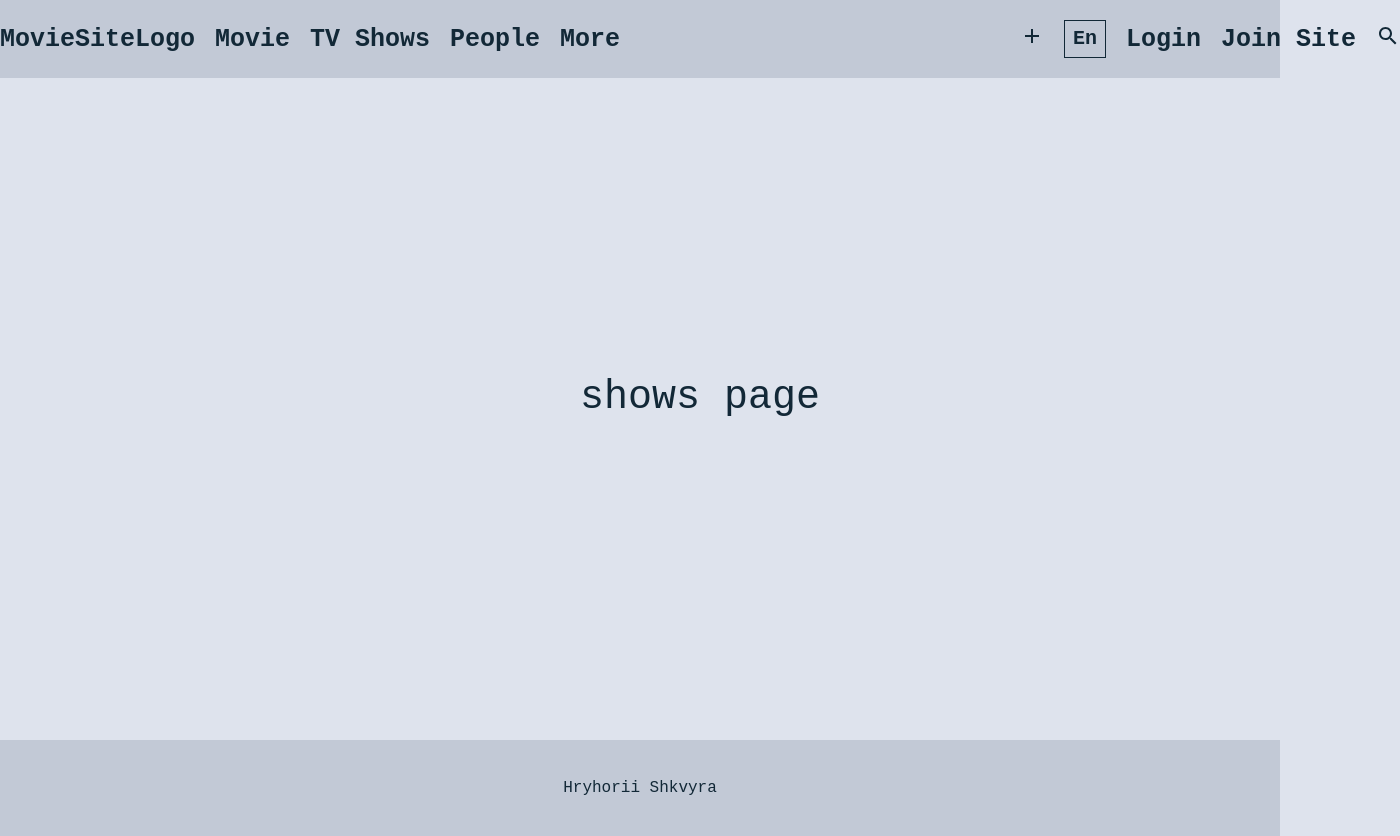
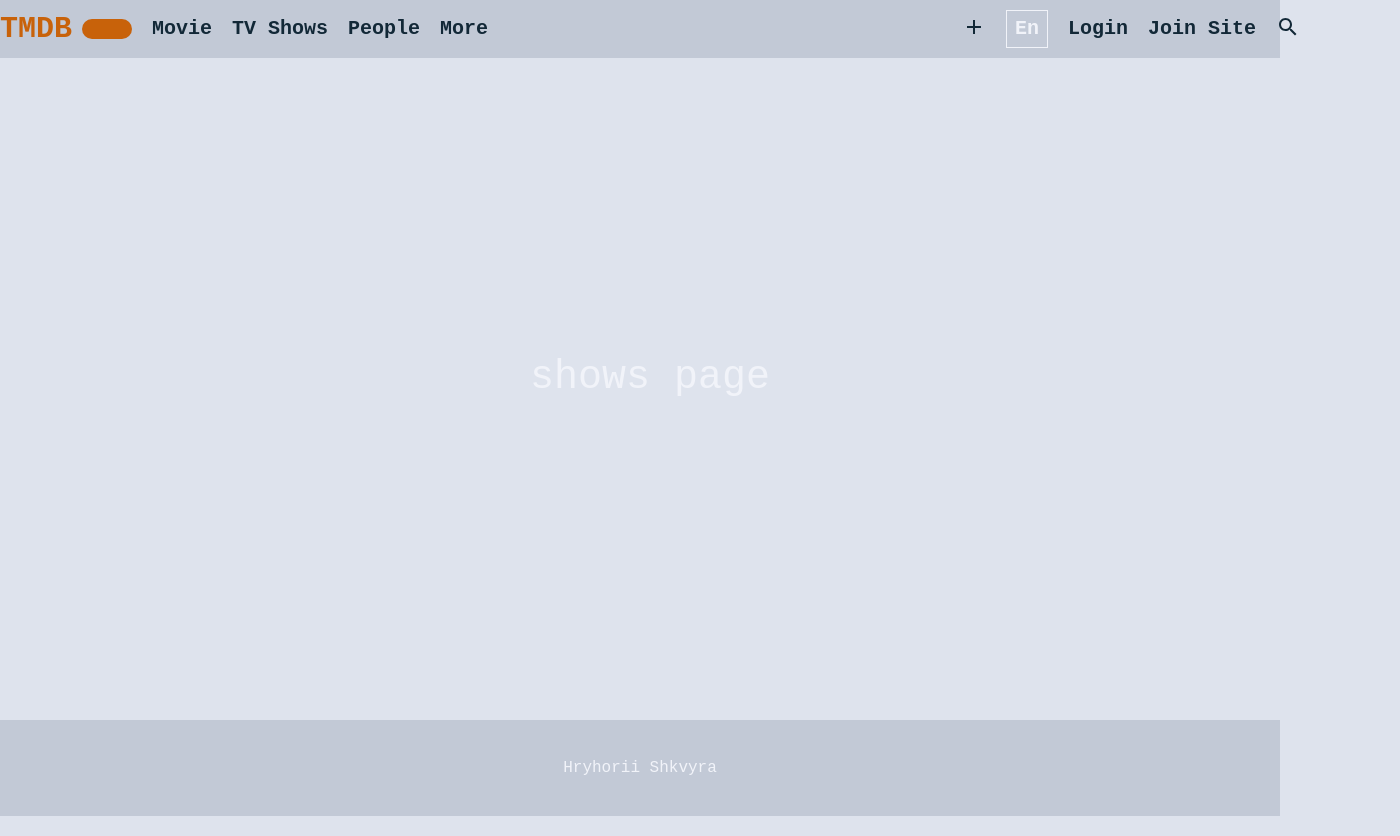
Before and after one commit to HryhoriiShkvyra/movie-app, a React (Create React App) app: page /shows in a window 1280 px wide. Shown: the whole page, 1400 px wide, since content can reach past the window. Built offline with nearby package versions, Linux system fonts and the light colour scheme.

Commit message:
add some basic requests to server

```diff
--- a/package.json
+++ b/package.json
@@ -10,6 +10,7 @@
     "@testing-library/jest-dom": "^5.16.5",
     "@testing-library/react": "^13.4.0",
     "@testing-library/user-event": "^13.5.0",
+    "node-fetch": "^2.6.11",
     "react": "^18.2.0",
     "react-dom": "^18.2.0",
     "react-router-dom": "^6.12.1",
--- a/src/App.js
+++ b/src/App.js
@@ -6,20 +6,54 @@ import {
   RouterProvider
 } from "react-router-dom";
 import Index from "./Components/Pages/Index/Index";
-
+import Header from './Components/Header/Header';
+import Footer from './Components/Footer/Footer';
+import Movie from "./Components/Pages/Movie/Movie"
+import Shows from './Components/Pages/Shows/Shows';
+import People from './Components/Pages/People/People';
+import More from './Components/Pages/More/More';
 
 
 
 function App() {
 
+
+
+  const  Layout = () => {
+    return(
+      <div className="app">
+        <Header/>
+        <Outlet/>
+        <Footer/>
+      </div>
+
+    )
+  }
+
 const router = createBrowserRouter([
   {
     path: "/",
-      element: <Outlet/>,
+    element: <Layout/>,
     children: ([
       {
         path: "/",
-          element: <Index/>
+        element: <Index/>,
+      },
+      {
+        path: "/movie",
+        element: <Movie/>
+      },
+      {
+        path: "/shows",
+        element: <Shows/>
+      },
+      {
+        path: "/people",
+        element: <People/>
+      },
+      {
+        path: "/more",
+        element: <More/>
       }
     ])
   }
@@ -29,10 +63,7 @@ function App() {
 
   return (
     <div className="App">
-
-
-
-
+      <RouterProvider router={router}/>
     </div>
   );
 }
--- a/src/Components/Header/Header.css
+++ b/src/Components/Header/Header.css
@@ -14,9 +14,9 @@
     align-items: center;
     gap: 20px;
 
-    padding: 20px 0;
+    padding: 10px 0;
 
-    font-size: 25px;
+    font-size: 20px;
     font-weight: 700;
     cursor: pointer;
 
@@ -33,6 +33,31 @@
     color: var(--lt-color-blue-700);
 }
 
+.logo {
+    display: block;
+    text-decoration: none;
+}
+
+.logo-wrapper {
+    display: flex;
+    align-items: center;
+    gap: 10px;
+}
+
+.logo-text {
+    font-size: 30px;
+    color: var(--lt-color-orange-600);
+    border: none;
+}
+
+.logo-rectangle {
+    width: 50px;
+    height: 20px;
+    background-color: var(--lt-color-orange-600);
+    border-radius: 20px;
+
+}
+
 .header-col-lang {
     padding: 8px;
     border: 1px solid;
@@ -47,3 +72,25 @@
     color: var(--lt-color-orange-600);
     transition: all ease .5s;
 }
+
+/* ------------------------//------------------------- */
+
+.search-bar-wrapper {
+    position: relative;
+
+}
+
+.search-bar {
+    position: absolute;
+    display: block;
+    width: 1200px;
+    margin: 0 auto;
+    padding: 10px 15px ;
+
+    background-color: var(--lt-color-gray-300);
+    border: none;
+    outline: none;
+    font-size: 15px;
+    border-top: 1px solid var(--lt-color-gray-500);
+    border-bottom: 1px solid var(--lt-color-gray-500);
+}
--- a/src/Components/Header/Header.jsx
+++ b/src/Components/Header/Header.jsx
@@ -2,15 +2,37 @@ import React from "react";
 import "./Header.css";
 import AddIcon from "@mui/icons-material/Add";
 import SearchIcon from "@mui/icons-material/Search"
+import CloseIcon from "@mui/icons-material/Close"
 import { Link } from "react-router-dom";
 
 const Header = () => {
+
+    const [isLang, setIsLang] = React.useState(false);
+    const [inputValue, setInputValue] = React.useState("")
+
+
+
+    function handleInputDown (event) {
+        if (event.key === "Enter") {
+            fetch(process.env.REACT_APP_BASE_URL + `movie/157336?api_key=` + process.env.REACT_APP_TOKEN)
+            .then(response => (response.json()))
+            .then(data => console.log(data))
+        }
+        // setInputValue(event.target.value)
+    }
+
     return(
+        <>
             <div className="header">
                 <div className="container">
                     <div className="header-wrapper">
                         <div className="header-left">
-                        <Link className="header-col" to="/">MovieSiteLogo</Link>
+                            <Link className="logo" to="/">
+                                <div className="logo-wrapper">
+                                    <div className="logo-text">TMDB</div>
+                                    <div className="logo-rectangle"></div>
+                                </div>
+                            </Link>
                             <Link className="header-col" to="/movie">Movie</Link>
                             <Link className="header-col" to="/shows">TV Shows</Link>
                             <Link className="header-col" to="/people">People</Link>
@@ -21,11 +43,40 @@ const Header = () => {
                             <div className="header-col-lang">En</div>
                             <Link className="header-col">Login</Link>
                             <Link className="header-col">Join Site</Link>
-                        <Link className="header-col"><SearchIcon/></Link>
+                            <div>
+                                {isLang === false ?
+                                    <div
+                                        onClick={event => setIsLang(true)}
+                                        className="header-col" >
+                                        <SearchIcon/>
+                                    </div>
+                                    :
+                                    <div
+                                        onClick={event => setIsLang(false)}
+                                        className="header-col" >
+                                        <CloseIcon/>
+                                    </div>
+                                }
                             </div>
                         </div>
                     </div>
+
                 </div>
+            </div>
+            {
+                isLang === false ?
+                null
+                :
+                <div className="search-bar-wrapper">
+                    <input
+                        onChange={(event) => setInputValue(event.target.value)}
+                        onKeyDown={handleInputDown}
+                        className="search-bar"
+                        placeholder="enter value"
+                    />
+                </div>
+            }
+        </>
     );
 };
 
--- a/src/Components/Pages/Index/Index.css
+++ b/src/Components/Pages/Index/Index.css
@@ -1,13 +1,76 @@
 .index {
-    height: var(--height)
+    /* height: var(--height) */
 }
 
 .index-wrapper {
-    position: relative;
+    /* position: relative;
     top: 300px;
     display: flex;
     justify-content: center;
 
 
+    font-size: 40px; */
+}
+
+.index-wrapper {
+    display: flex;
+    flex-direction: column;
+    /* width: 100%; */
+    background-color: var(--lt-color-blue-300);
+}
+
+/* --------------------------------//----------------------------- */
+
+.searching-bar-wrapper {
+    display: flex;
+    flex-direction: column;
+    padding: 75px 0 80px 40px;
+}
+
+.searching-bar-title {
     font-size: 40px;
+    font-weight: 700;
 }
+
+.searching-bar-sub-title {
+    font-size: 30px;
+    font-weight: 700;
+
+    margin-bottom: 70px;
+}
+
+
+.searching-bar{
+    display: flex;
+    flex-direction: row;
+    align-items: center;
+}
+
+.searching {
+    position: relative;
+    width: 1150px;
+    /* margin-top: 60px; */
+    padding: 10px 15px;
+
+    font-size: 16px;
+    font-weight: 700;
+    border-radius: 20px;
+    border: none;
+    outline: none;
+}
+
+.searching-btn {
+    position: relative;
+    right: 40px;
+    padding: 10px 15px;
+
+    font-family: 'Courier Prime', monospace;
+    font-weight: 700;
+    font-size: 16px;
+    color: var(--lt-color-gray-200);
+    background-color: var(--lt-color-orange-400);
+
+    border-radius: 20px;
+    border: none;
+
+}
--- a/src/Components/Pages/Movie/Movie.jsx
+++ b/src/Components/Pages/Movie/Movie.jsx
@@ -2,11 +2,82 @@ import React from "react";
 import "./Movie.css";
 
 export default function Movie() {
+
+const [trendingItems, setTrendingItems] = React.useState([])
+
+// React.useEffect(() => {
+//   const url = process.env.REACT_APP_BASE_URL + "trending/all/day?language=en-US";
+//   const options = {
+//     method: 'GET',
+//     headers: {
+//       'Content-Type': 'application/json',
+//       Authorization: 'Bearer YourTokenHere'
+//     }
+//   };
+
+//   fetch(url, options)
+//     .then(res => res.json())
+//     .then(data => {
+//       console.log(data);
+//       setTrendingItems(data.results);
+//     })
+//     .catch(err => console.error('Error:', err));
+// }, []);
+
+
+const fetch = require('node-fetch');
+
+const url = process.env.REACT_APP_BASE_URL + 'trending/all/day?language=en-US';
+const options = {
+  method: 'GET',
+  headers: {
+    accept: 'application/json',
+    Authorization: 'Bearer ' + process.env.REACT_APP_TOKEN_v4
+  }
+};
+
+React.useEffect(() => {
+  fetch(url, options)
+  .then(res => res.json())
+  .then(data => {
+    console.log(data);
+    setTrendingItems(data.results)
+  })
+  .catch(err => console.error('error:' + err));
+
+}, [])
+
+
+
   return (
     <div className="movie">
       <div className="container">
         <div className="movie-wrapper">
-          Movie page
+          <div className="trending">
+            {
+              trendingItems.map(item => (
+                <div className="card-item" key={item.id}>
+                  {item.id}
+                </div>
+              ))
+            }
+            {/* {
+              trendingItems === undefined ?
+              null
+              :
+
+              <div>
+                {
+                  trendingItems.map(item => (
+                    <div className="card-item" key={item.id}>
+                      {item.id}
+                    </div>
+                  ))
+                }
+              </div>
+            } */}
+
+          </div>
         </div>
       </div>
     </div>
--- a/src/Components/Style/Index.css
+++ b/src/Components/Style/Index.css
@@ -5,7 +5,7 @@
 
 html, body, div, span, applet, object, iframe,
 h1, h2, h3, h4, h5, h6, p, blockquote, pre,
-a, abbr, acronym, address, big, cite, code,
+abbr, acronym, address, big, cite, code,
 del, dfn, em, img, ins, kbd, q, s, samp,
 small, strike, strong, sub, sup, tt, var,
 b, u, i, center,
@@ -113,12 +113,12 @@ table {
 
 body {
     font-family: 'Courier Prime', monospace;
-    color: var(--lt-color-blue-700);
+    color: var(--lt-color-gray-200);
 
     background-color: var(--lt-color-gray-300);
 }
 
 .container {
-    width: 1400px;
+    width: 1300px;
     margin: 0 auto;
 }
--- a/src/index.js
+++ b/src/index.js
@@ -1,18 +1,7 @@
 import React from 'react';
 import ReactDOM from 'react-dom/client';
 import App from './App';
-import {
-  createBrowserRouter,
-  Outlet,
-  RouterProvider
-} from "react-router-dom";
-import Index from "./Components/Pages/Index/Index";
-import Header from './Components/Header/Header';
-import Footer from './Components/Footer/Footer';
-import Movie from "./Components/Pages/Movie/Movie"
-import Shows from './Components/Pages/Shows/Shows';
-import People from './Components/Pages/People/People';
-import More from './Components/Pages/More/More';
+
 
 
 
@@ -20,39 +9,8 @@ const root = ReactDOM.createRoot(
   document.getElementById("root"),
 );
 
-const main = [<Header/>,
-              <Outlet/>,
-              <Footer/>];
 
-const router = createBrowserRouter([
-  {
-    path: "/",
-    element: main,
-    children: ([
-      {
-        path: "/",
-        element: <Index/>,
-      },
-      {
-        path: "/movie",
-        element: <Movie/>
-      },
-      {
-        path: "/shows",
-        element: <Shows/>
-      },
-      {
-        path: "/people",
-        element: <People/>
-      },
-      {
-        path: "/more",
-        element: <More/>
-      }
-    ])
-  }
-])
 
 root.render(
-  <RouterProvider router={router}><App/></RouterProvider>
+  <App/>
 )
```
Also changed, not shown: src/Components/Pages/Index/Index.jsx (+54 -1 lines), 2 other files (tests, documents, lock files or other folders). Lines whose indentation alone changed are shown as unchanged.
